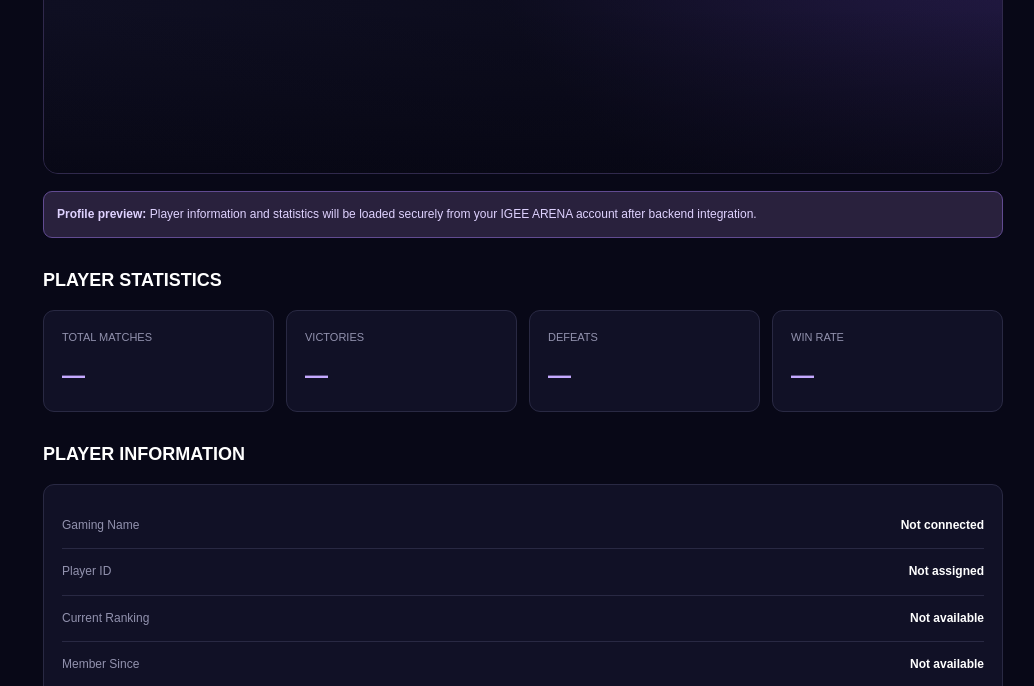
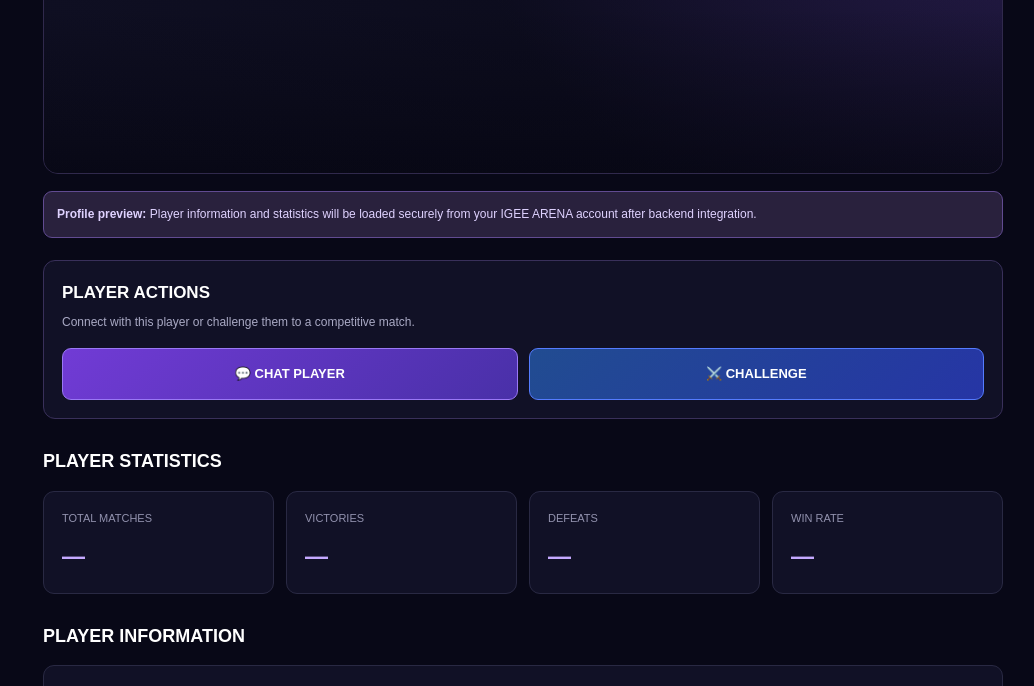
Before and after one commit to igeearena/igee-arena, a plain HTML site: page profile.html in a window 1280 px wide. Shown: the part 414-1100 px from the top of the page, without its empty margins (117-1151 px from the left). Drawn offline with Linux system fonts and the light colour scheme.

Commit message:
Add chat and challenge actions to player profile

```diff
--- a/profile.html
+++ b/profile.html
@@ -1,3 +1,4 @@
+
 <!DOCTYPE html>
 <html lang="en">
 <head>
@@ -195,6 +196,59 @@
       margin-bottom: 10px;
     }
 
+    .profile-actions {
+      margin-top: 22px;
+      padding: 18px;
+      background: #111126;
+      border: 1px solid #39305a;
+      border-radius: 12px;
+    }
+
+    .profile-actions h2 {
+      margin: 0 0 7px;
+      font-size: 17px;
+    }
+
+    .profile-actions p {
+      margin: 0 0 15px;
+      color: #aaaac5;
+      font-size: 12px;
+      line-height: 1.6;
+    }
+
+    .main-actions {
+      display: grid;
+      grid-template-columns: 1fr;
+      gap: 11px;
+    }
+
+    .main-action-btn {
+      display: block;
+      padding: 15px;
+      border-radius: 9px;
+      text-align: center;
+      font-size: 13px;
+      font-weight: bold;
+      transition: 0.2s;
+    }
+
+    .chat-btn {
+      background: linear-gradient(135deg, #713bd5, #4930a8);
+      border: 1px solid #9a78f5;
+      color: #fff;
+    }
+
+    .challenge-btn {
+      background: linear-gradient(135deg, #214c91, #2635a5);
+      border: 1px solid #557cff;
+      color: #fff;
+    }
+
+    .main-action-btn:active,
+    .action-btn:active {
+      transform: scale(0.98);
+    }
+
     .actions {
       display: grid;
       grid-template-columns: 1fr;
@@ -203,6 +257,7 @@
     }
 
     .action-btn {
+      display: block;
       padding: 13px;
       border: 1px solid #493779;
       border-radius: 8px;
@@ -223,6 +278,10 @@
     @media(min-width: 650px) {
       .stats-grid {
         grid-template-columns: repeat(4, 1fr);
+      }
+
+      .main-actions {
+        grid-template-columns: repeat(2, 1fr);
       }
 
       .actions {
@@ -265,6 +324,24 @@
       securely from your IGEE ARENA account after
       backend integration.
     </div>
+
+    <section class="profile-actions">
+      <h2>PLAYER ACTIONS</h2>
+      <p>
+        Connect with this player or challenge them to a
+        competitive match.
+      </p>
+
+      <div class="main-actions">
+        <a href="private-chat.html" class="main-action-btn chat-btn">
+          💬 CHAT PLAYER
+        </a>
+
+        <a href="challenges.html" class="main-action-btn challenge-btn">
+          ⚔️ CHALLENGE
+        </a>
+      </div>
+    </section>
 
     <h2 class="section-title">PLAYER STATISTICS</h2>
 
```
